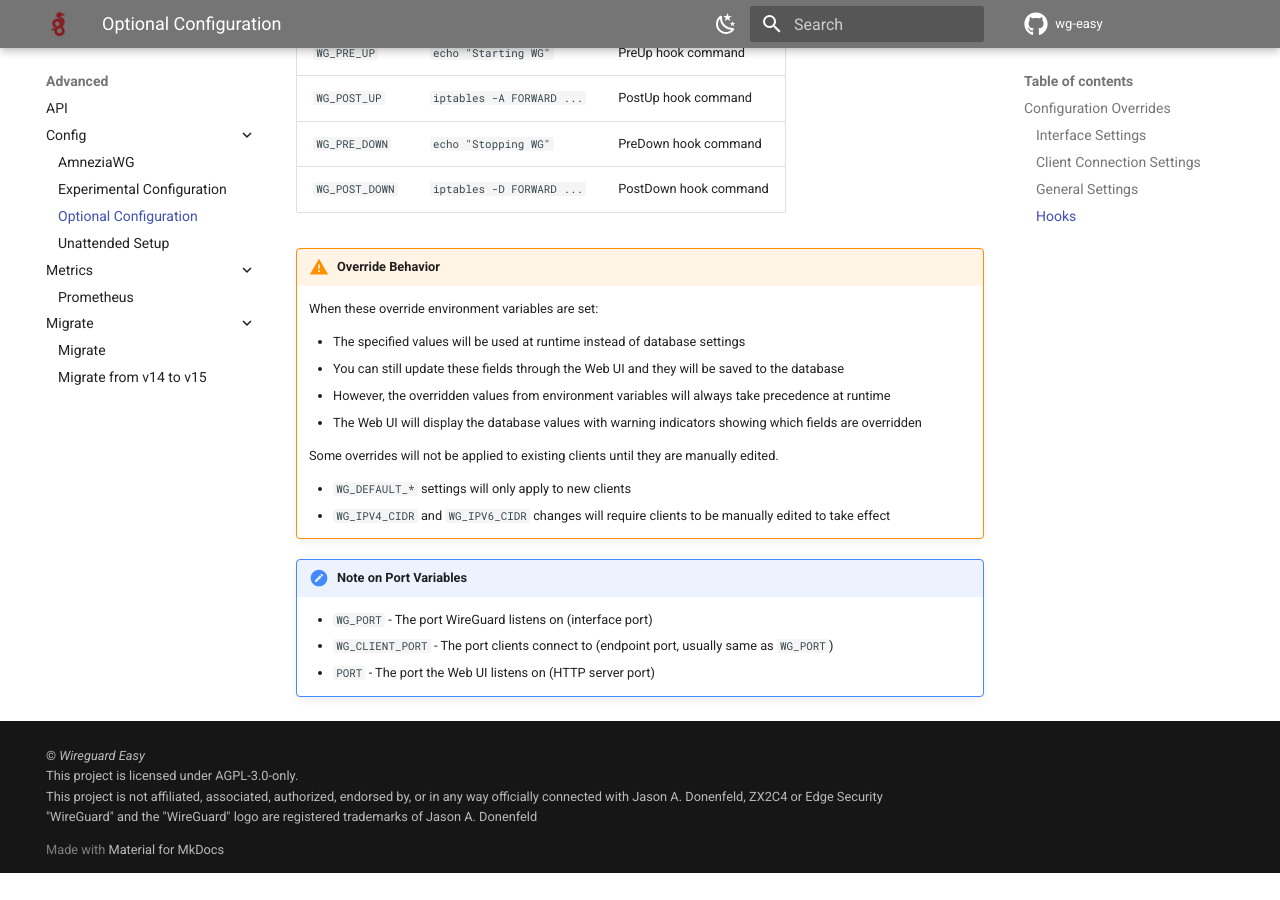
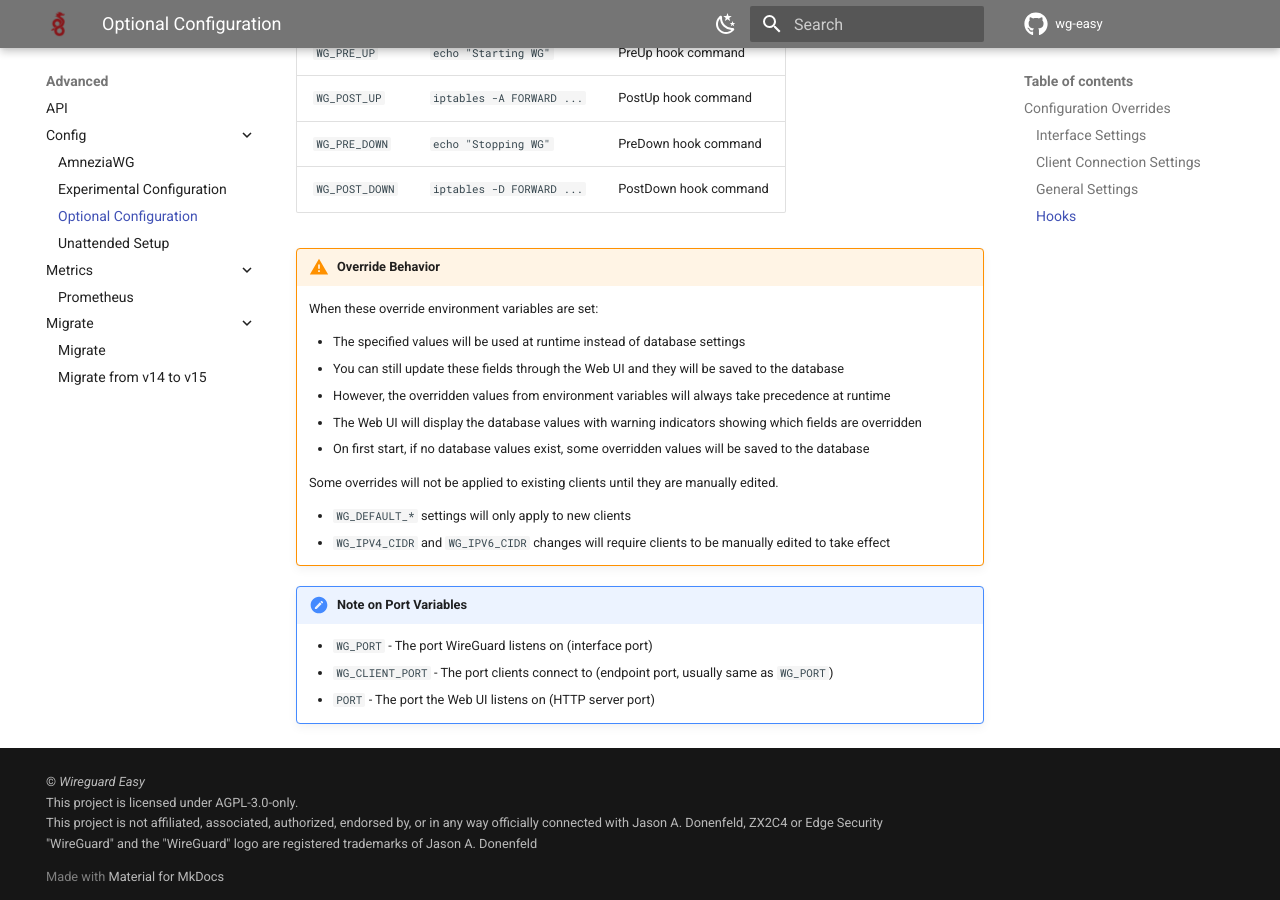
Before and after one commit to wg-easy/wg-easy, an MkDocs documentation site: the page built from docs/content/advanced/config/optional-config.md, in a window 1280 px wide and 900 px high, scrolled down 2093 px. Built offline with MkDocs 1.6.1 and Material for MkDocs 9.7.7, drawn with Linux system fonts in a browser that asks for light colours; comment, search, counter and statistics services are not loaded; the version menu is left out; before the commit the page ends 2966 px from its top, so only the background shows below that.

Commit message:
update docs

```diff
--- a/docs/content/advanced/config/optional-config.md
+++ b/docs/content/advanced/config/optional-config.md
@@ -72,6 +72,7 @@ When these override environment variables are set:
 - You can still update these fields through the Web UI and they will be saved to the database
 - However, the overridden values from environment variables will always take precedence at runtime
 - The Web UI will display the database values with warning indicators showing which fields are overridden
+- On first start, if no database values exist, some overridden values will be saved to the database
 
 Some overrides will not be applied to existing clients until they are manually edited.
 
```
